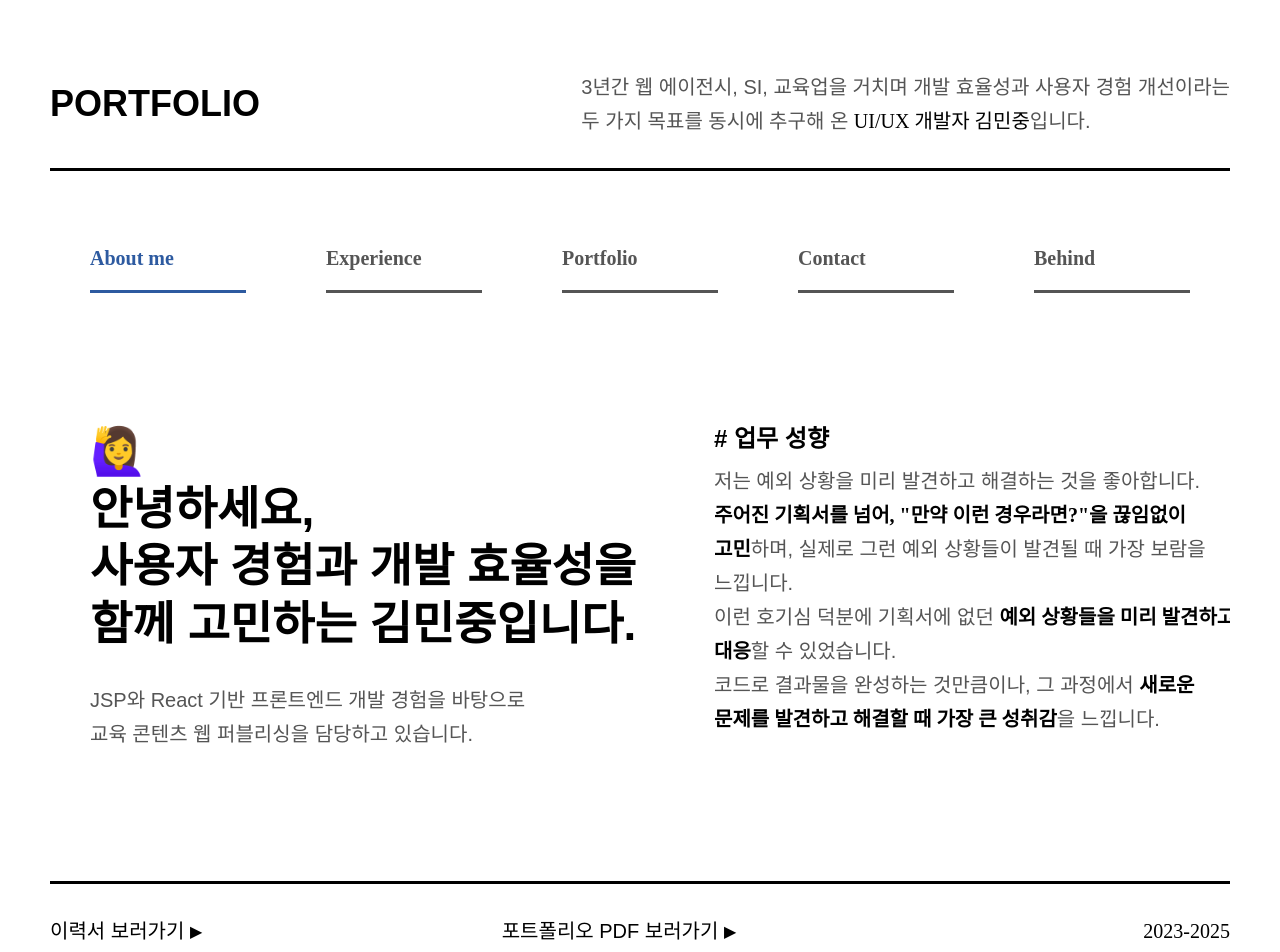
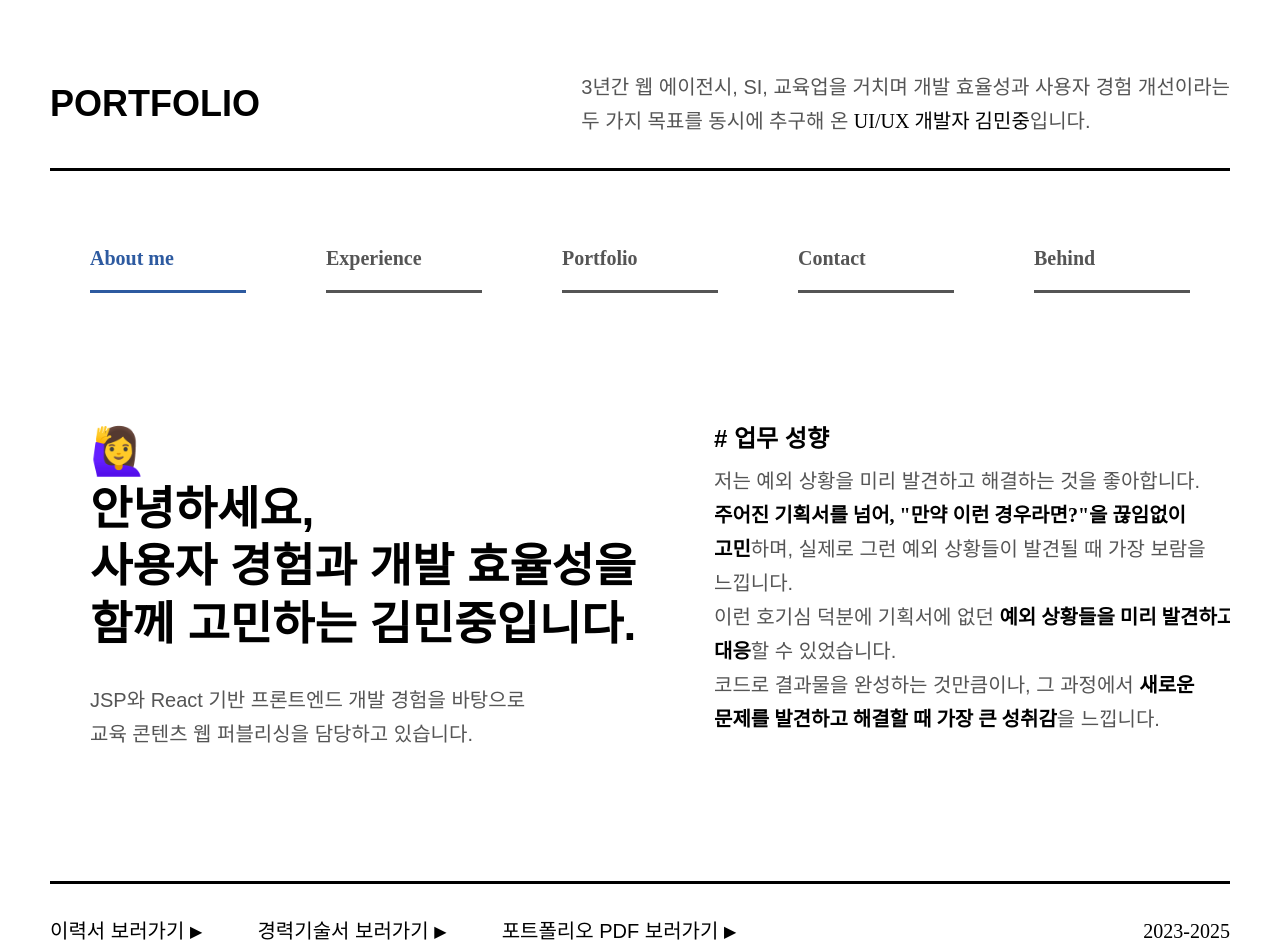
Before and after one commit to f1m1nn2r/my-portfolio, a React (Vite) app: page / in a window 1280 px wide. Shown: the top 952 px of the page. Built offline with nearby package versions, Linux system fonts and the light colour scheme; a web font is replaced by a local one.

Commit message:
feat(footer): 경력기술서 링크 추가

```diff
--- a/src/components/Footer.jsx
+++ b/src/components/Footer.jsx
@@ -19,6 +19,15 @@ export default function Footer() {
               <Link
                 to="/"
                 className="footer__nav-link"
+                target="_blank"
+                rel="noopener noreferrer">
+                경력기술서 보러가기 <i aria-hidden="true">▶</i>
+              </Link>
+            </li>
+            <li className="footer__nav-item">
+              <Link
+                to="/"
+                className="footer__nav-link"
                 rel="noopener noreferrer">
                 포트폴리오 PDF 보러가기 <i aria-hidden="true">▶</i>
               </Link>
```
